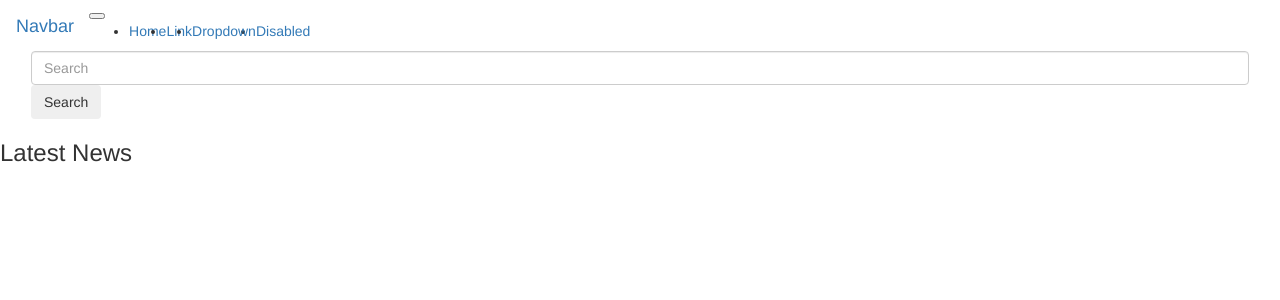
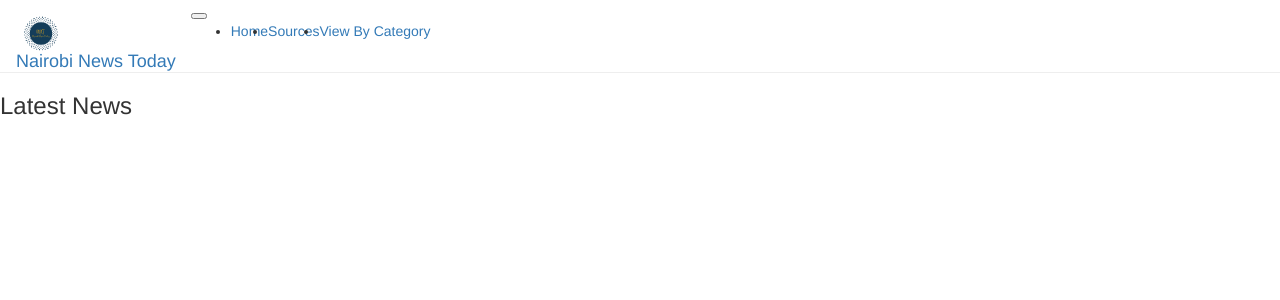
Before and after one commit to CheboiDerrick/news-app, a Flask app: template app/templates/articles.html in a window 1280 px wide. Shown: the top 300 px of the page. Run offline with Flask 2, Linux system fonts and the light colour scheme; the template is opened without the code that fills it, so the values that code supplies are empty; some libraries are stand-ins or nearby versions.

Commit message:
style the homepage and add categories on the nav bar menu

```diff
--- a/app/static/css/articles.css
+++ b/app/static/css/articles.css
@@ -24,11 +24,12 @@
       bottom: 0;
       left: 0;
       background: inherit;
-      -webkit-filter: grayscale(1);
+      /* -webkit-filter: grayscale(1);
       -moz-filter: grayscale(100%);
       -ms-filter: grayscale(100%);
       -o-filter: grayscale(100%);
-      filter: grayscale(100%); }
+      filter: grayscale(100%); */
+     }
     .card.card-has-bg:hover {
       transform: scale(0.98);
       box-shadow: 0 0 5px -2px rgba(0, 0, 0, 0.3);
--- /dev/null
+++ b/app/static/css/base.css
@@ -0,0 +1,3 @@
+.body{
+    background-color: #234f6d;
+}
--- a/app/static/css/index.css
+++ b/app/static/css/index.css
@@ -0,0 +1,3 @@
+.navbar{
+    box-shadow: 0 4px 2px -2px rgba(0,0,0,.2);
+}
--- a/app/templates/base.html
+++ b/app/templates/base.html
@@ -1,6 +1,10 @@
 {% extends 'bootstrap/base.html'%}
 
-
-{% block navbar %}
+{% block styles%} {{ super() }}
+<link rel="stylesheet" href="{{url_for('static',filename='css/base.css')}}" />
+{% endblock %}
+<div class="body">
+  {% block navbar %}
     {% include 'nav.html' %}
 {% endblock %}
+</div>
--- a/app/templates/macros.html
+++ b/app/templates/macros.html
@@ -1,18 +1,28 @@
 {% macro displaySourceList(source_list) %} {% for source in source_list %}
-<div class="col-xs-12 col-sm-4 col-md-2 col-lg-3 source-card">
+<!-- <div class="col-xs-12 col-sm-4 col-md-2 col-lg-3 source-card">
   <li class="">
     <a href="/articles/{{ source.id }}" rel="noopener noreferrer"
       >{{source.name}}</a
     >
     {{source.description}}
   </li>
+</div> -->
+
+
+<div class="card col-xs-12 col-sm-4 col-md-3 col-lg-4 source-card" style="width: 18rem;">
+  <div class="card-body">
+    <h5 class="card-title">{{source.name}}</h5>
+    <p class="card-text">{{source.description}}.</p>
+    <a href="/articles/{{ source.id }}" class="btn btn-primary">View News</a>
+  </div>
 </div>
+
 {% endfor %} {% endmacro %}
 
 {% macro displayArticlesList(article_list) %} {% for
 article in article_list %}
 
-        <div class="col-sm-4">
+        <div class="col-sm-4 mb-2">
           <div
             class="card text-white card-has-bg click-col"
             style="
@@ -26,12 +36,15 @@
             />
             <div class="card-img-overlay d-flex flex-column">
               <div class="card-body">
-                <small class="card-meta mb-2"> <a href="{{article.url}}"></a> {{article.title}}</small>
+                <small class="card-meta mb-2"> {{article.title}}</small>
                 <h4 class="card-title mt-0">
-                  <a class="text-white" href="{{article.url}}"
-                    ><p>{{article.description}}</p></a
+                  <a class="text-white" href=""
+                    >{{article.description}}</a
                   >
                 </h4>
+                <div class="center">
+                  <a href="{{article.url}}" type="button" class="btn btn-outline-primary"> Read Full Story</a>
+                </div>
                 <small><i class="fa fa-clock"></i>{{article.publishedAt}}</small>
               </div>
               <div class="card-footer">
@@ -43,8 +56,8 @@
                     style="max-width: 50px"
                   />
                   <div class="media-body">
-                    <h6 class="my-0 text-white d-block">{{article.author}}</h6>
-                    <small>Author</small>
+                    <h6 class="my-0 text-white d-block">Author</h6>
+                    <small>{{article.author}}</small>
                   </div>
                 </div>
               </div>
--- a/app/templates/nav.html
+++ b/app/templates/nav.html
@@ -1,36 +1,37 @@
-<nav class="navbar navbar-expand-lg navbar-light bg-light w-90 mx-auto">
+
+<nav class="navbar navbar-expand-lg w-90 mx-auto">
     <div class="container-fluid">
-      <a class="navbar-brand" href="#">Navbar</a>
+        <a class="navbar-brand" href="#">
+            <img src="../static/images/logo.svg" alt="" width="50" height="35" class="d-inline-block align-text-top">
+            Nairobi News Today
+          </a>
       <button class="navbar-toggler" type="button" data-bs-toggle="collapse" data-bs-target="#navbarSupportedContent" aria-controls="navbarSupportedContent" aria-expanded="false" aria-label="Toggle navigation">
         <span class="navbar-toggler-icon"></span>
       </button>
       <div class="collapse navbar-collapse" id="navbarSupportedContent">
-        <ul class="navbar-nav me-auto mb-2 mb-lg-0">
+        <ul class="navbar-nav ms-auto mb-2 mb-lg-0">
           <li class="nav-item">
-            <a class="nav-link active" aria-current="page" href="#">Home</a>
+            <a class="nav-link active" aria-current="page" href="/">Home</a>
           </li>
           <li class="nav-item">
-            <a class="nav-link" href="#">Link</a>
+            <a class="nav-link" href="/#sources">Sources</a>
           </li>
           <li class="nav-item dropdown">
             <a class="nav-link dropdown-toggle" href="#" id="navbarDropdown" role="button" data-bs-toggle="dropdown" aria-expanded="false">
-              Dropdown
+              View By Category
             </a>
             <ul class="dropdown-menu" aria-labelledby="navbarDropdown">
-              <li><a class="dropdown-item" href="#">Action</a></li>
-              <li><a class="dropdown-item" href="#">Another action</a></li>
+              <li><a class="dropdown-item" href="/featured/science">Science</a></li>
+              <li><a class="dropdown-item" href="/featured/health">Health</a></li>
+              <li><a class="dropdown-item" href="/featured/business">Business</a></li>
               <li><hr class="dropdown-divider"></li>
-              <li><a class="dropdown-item" href="#">Something else here</a></li>
+              <li><a class="dropdown-item" href="/featured/entertainment">Entertainment</a></li>
+              <li><a class="dropdown-item" href="/featured/sports">Sports</a></li>
+              <li><a class="dropdown-item" href="/featured/technology">Technology</a></li>
             </ul>
           </li>
-          <li class="nav-item">
-            <a class="nav-link disabled" href="#" tabindex="-1" aria-disabled="true">Disabled</a>
-          </li>
         </ul>
-        <form class="d-flex">
-          <input class="form-control me-2" type="search" placeholder="Search" aria-label="Search">
-          <button class="btn btn-outline-success" type="submit">Search</button>
-        </form>
       </div>
     </div>
   </nav>
+  <hr>
```
Also changed, not shown: app/templates/index.html (+4 -7 lines), app/static/images/logo.svg (added).
